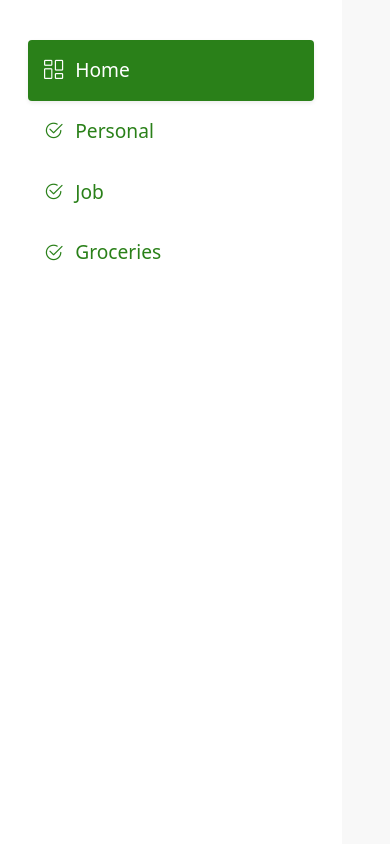
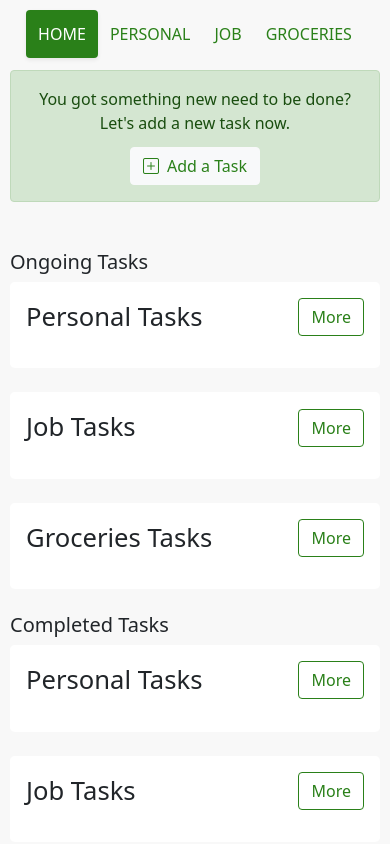
Before and after one commit to m-amirazmi/vue-todo-v2, a Vue app: page / in a window 390 px wide. Shown: the top 844 px of the page. Built offline with nearby package versions, Linux system fonts and the light colour scheme.

Commit message:
mobile responsive

```diff
--- a/src/App.vue
+++ b/src/App.vue
@@ -1,6 +1,6 @@
 <template>
-  <div class="container-fluid ps-0 row">
-    <aside class="d-hide col-md-2">
+  <div class="container-fluid row">
+    <aside class="sidebar-container col-md-2">
       <div class="sidebar">
         <div class="links">
             <router-link :class="{active: $route.name === 'home'}" :to="{name:'home'}">
@@ -20,13 +20,29 @@
         </div>
       </div>
     </aside>
+
     <main class="col-md-10">
-      <div class="container">
-        <div class="content">
+      <div class="content">
+        <div class="links-mobile">
+            <router-link class="text-decoration-none text-uppercase" :class="{active: $route.name === 'home'}" :to="{name:'home'}">
+              <div class="link">
+                  <span>Home</span>
+              </div>
+            </router-link>
+          <div v-for="category in categories" :key="category.id">
+            <router-link class="text-decoration-none text-uppercase" :to="{name:'category', params: {category:category.name}}">
+              <div class="link d-flex align-items-center" :class="{active: $route.params.category === category.name}">
+                <span>{{category.name}}</span>
+              </div>
+            </router-link>
+          </div>
+        </div>
+      <div class="">
           <router-view/>
         </div>
       </div>
     </main>
+
   </div>
 </template>
 
@@ -52,6 +68,9 @@ export default {
   @import '@/assets/scss/_variables.scss';
   body{
     background: $gray !important;
+  }
+  .links-mobile{
+    display: none;
   }
   .sidebar{
     position: sticky;
@@ -93,4 +112,37 @@ export default {
   .content{
     padding: 48px 100px;
   }
+
+  @media (max-width: 576px) {
+    .sidebar-container{
+      display: none;
+    }
+    .content{
+      padding: 10px;
+    }
+    .container-fluid.row{
+      --bs-gutter-x:none;
+    }
+    .links-mobile{
+      display: flex;
+      justify-content: center;
+      align-items: center;
+      font-size: 1rem;
+      margin-bottom: 12px;
+      .link{
+        padding: 8px;
+        margin: 4px;
+
+      }
+      .active {
+        background: $primary;
+        span{
+          color: white;
+        }
+        border-radius: $border-radius;
+        box-shadow: $box-shadow-sm;
+      }
+
+    }
+  }
 </style>
--- a/src/router/index.js
+++ b/src/router/index.js
@@ -1,6 +1,6 @@
 import { createRouter, createWebHistory } from 'vue-router'
 import Home from '../views/home/Home.vue'
-import Category from '../views/Category.vue'
+import Category from '../views/category/Category.vue'
 
 const routes = [
   {
--- a/src/views/Category.vue
+++ /dev/null
@@ -1,13 +0,0 @@
-<template>
-  this is {{category}} category page
-</template>
-
-<script>
-export default {
-  props:['category']
-}
-</script>
-
-<style>
-
-</style>
--- /dev/null
+++ b/src/views/category/Category.vue
@@ -0,0 +1,19 @@
+<template>
+  <div class="d-flex align-items-center">
+    <h3 class="text-capitalize">{{category}} Tasks</h3>
+    <button class="btn btn-outline-primary ms-auto">
+       <i class="bi bi-plus-square me-2"></i>
+        <span>Add a Task</span>
+    </button>
+  </div>
+</template>
+
+<script>
+export default {
+  props:['category']
+}
+</script>
+
+<style>
+
+</style>
--- a/src/views/home/Banner.vue
+++ b/src/views/home/Banner.vue
@@ -8,12 +8,17 @@
   </div>
 </template>
 
-<script>
-export default {
-
+<style lang="scss" scoped>
+@media (max-width: 576px) {
+  .d-flex{
+    flex-direction: column;
+  }
+  .ms-auto{
+    margin-left: 0 !important;
+    margin-top: 12px;
+  }
+  p{
+    text-align: center;
+  }
 }
-</script>
-
-<style>
-
 </style>
--- a/src/views/home/Home.vue
+++ b/src/views/home/Home.vue
@@ -6,6 +6,7 @@
   </div>
 
   <AddTask @refresh="getTasks"/>
+
   <ModalDescription :task="selectedTask" @updated="getTasks">
     <template v-slot:content>
       <div>
```
